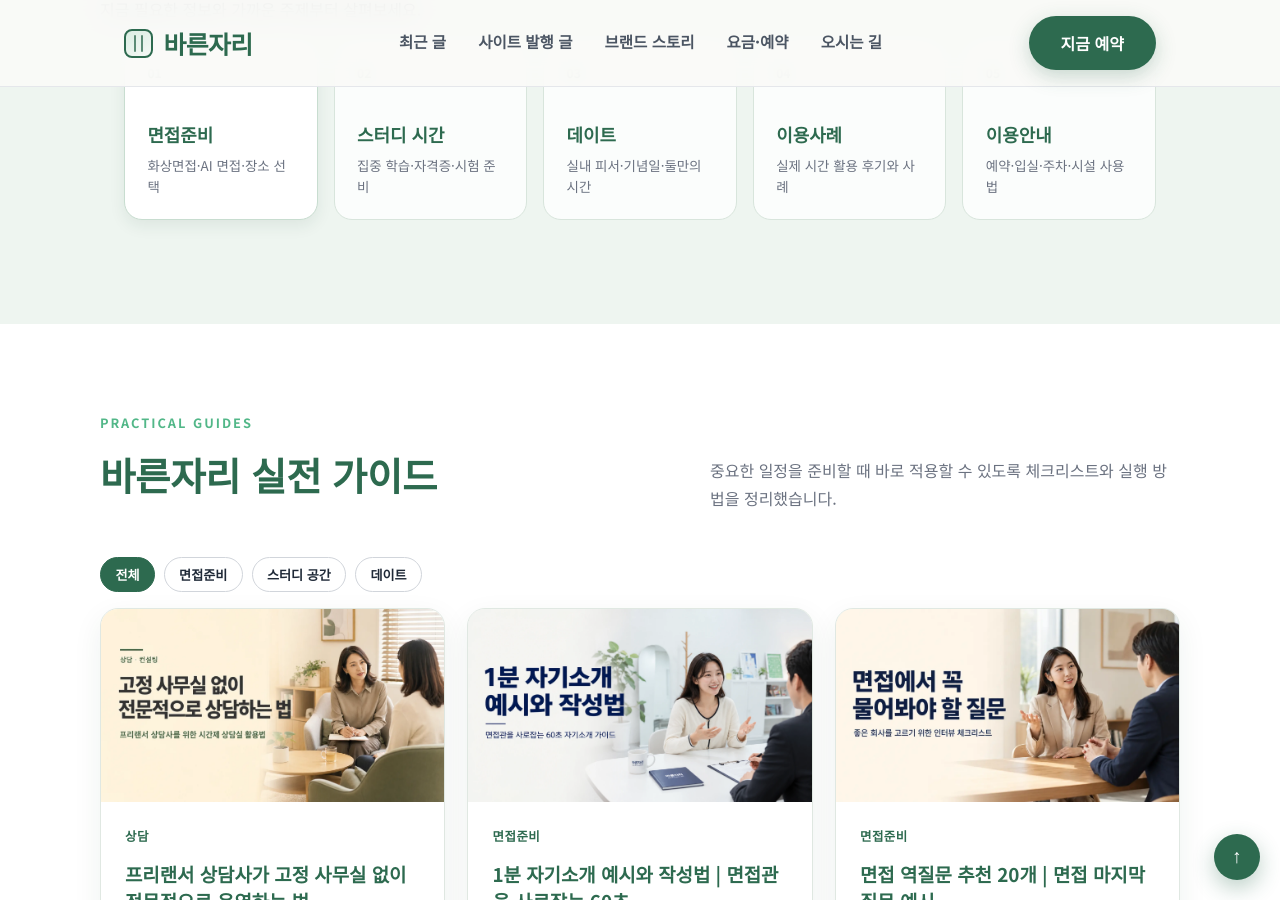
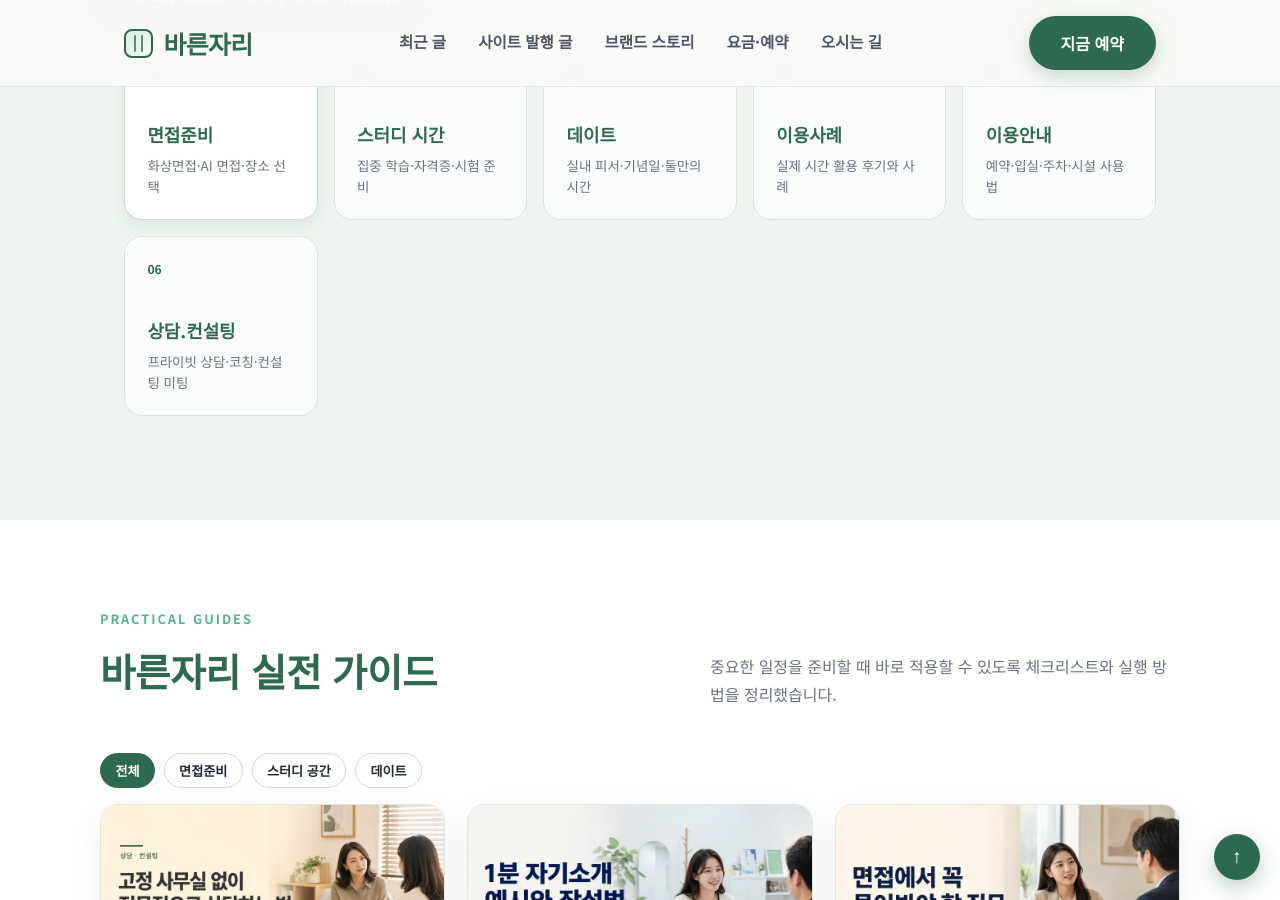
Before and after one commit to bareunspace/blog, a Jekyll site: the page built from blog.html, in a window 1280 px wide and 900 px high, scrolled down 1612 px. Built offline with Jekyll 4.4.1, drawn with Linux system fonts in a browser that asks for light colours.

Commit message:
상담추가

```diff
--- a/blog.html
+++ b/blog.html
@@ -87,6 +87,11 @@ script_version: 20260716-4
           <span class="blog-topic-number">05</span>
           <strong>이용안내</strong>
           <span>예약·입실·주차·시설 사용법</span>
+        </a>
+        <a class="blog-topic-card" href="#tags">
+          <span class="blog-topic-number">06</span>
+          <strong>상담.컨설팅</strong>
+          <span>프라이빗 상담·코칭·컨설팅 미팅</span>
         </a>
       </nav>
     </div>
```
